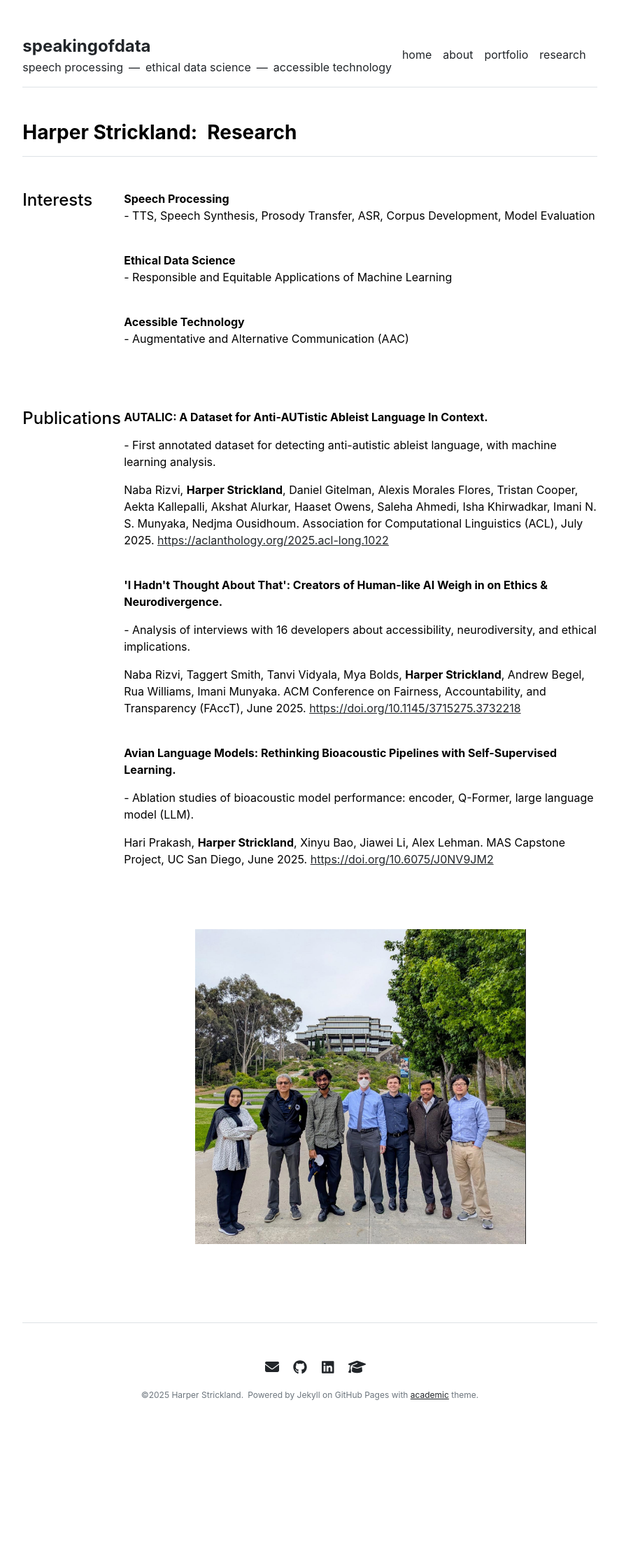
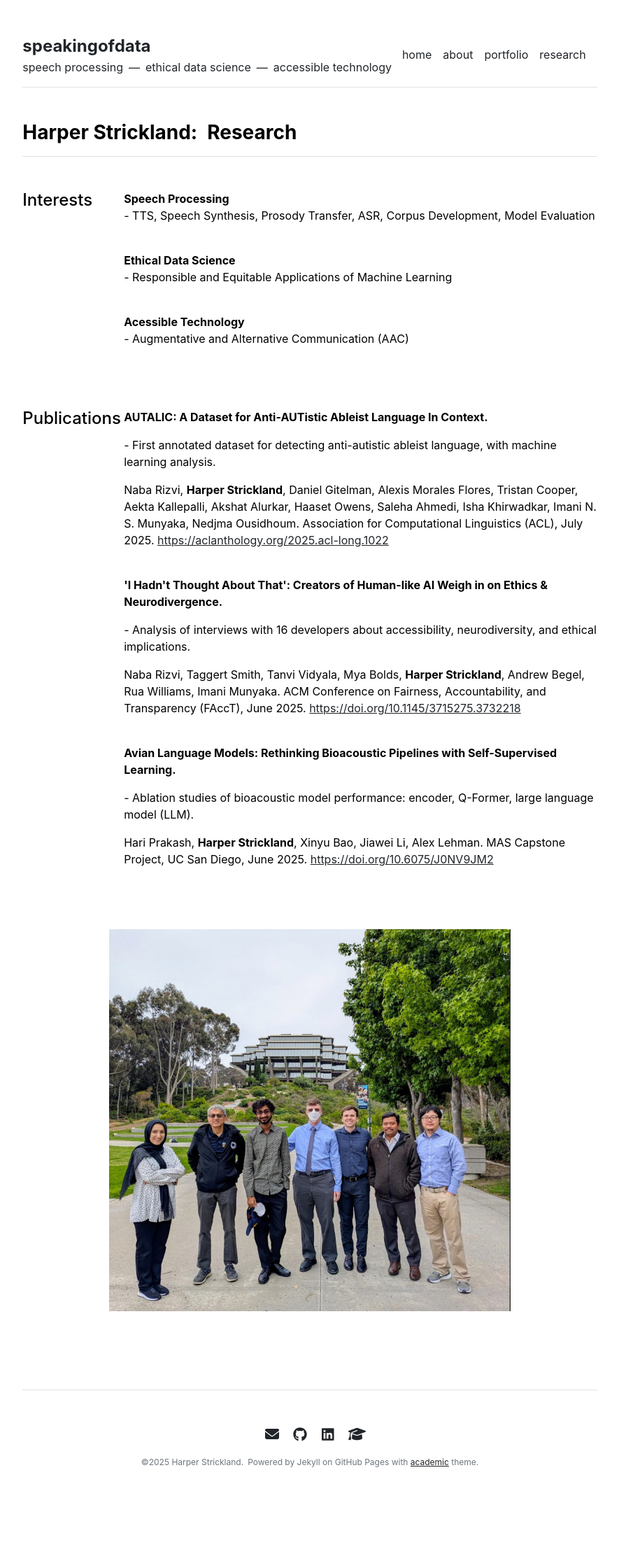
Before and after one commit to speakingofdata/speakingofdata.github.io, a Jekyll site: the page built from research.md, in a window 1280 px wide. Shown: the whole page at 70% size, without its empty margins (197-1082 px from the left). Built offline with Jekyll 4.4.1, drawn with Linux system fonts in a browser that asks for light colours; nearby versions of some CDN libraries; before the commit the page ends 2115 px from its top, so only the background shows below that.

Commit message:
Update research.html

```diff
--- a/_layouts/research.html
+++ b/_layouts/research.html
@@ -33,9 +33,7 @@ layout: default
       </div>
     </div>
     <div class="row g-5 mb-5">
-      <div class="col-md-2">
-      </div>
-      <div class="col-md-10">
+      <div class="col-md-12">
         <p style="text-align: center;"><img src="{{ site.github.url }}/assets/img/ucsd-capstone.jpg" alt="UCSD MAS Capstone Cohort in front of Geisel Library" width="70%">
         </p>
       </div>
```
